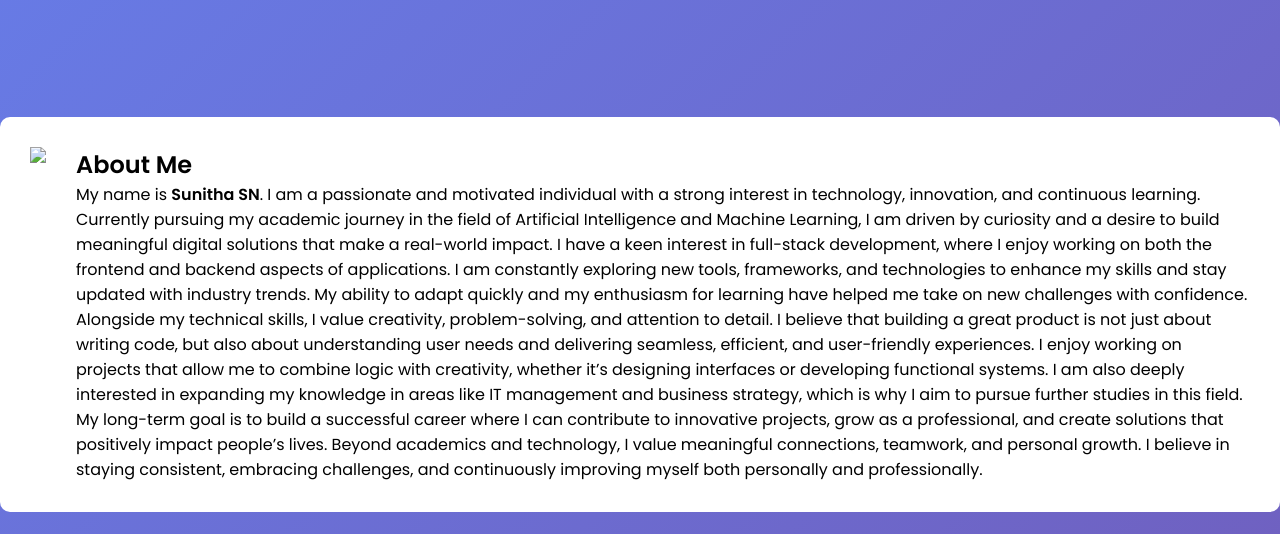
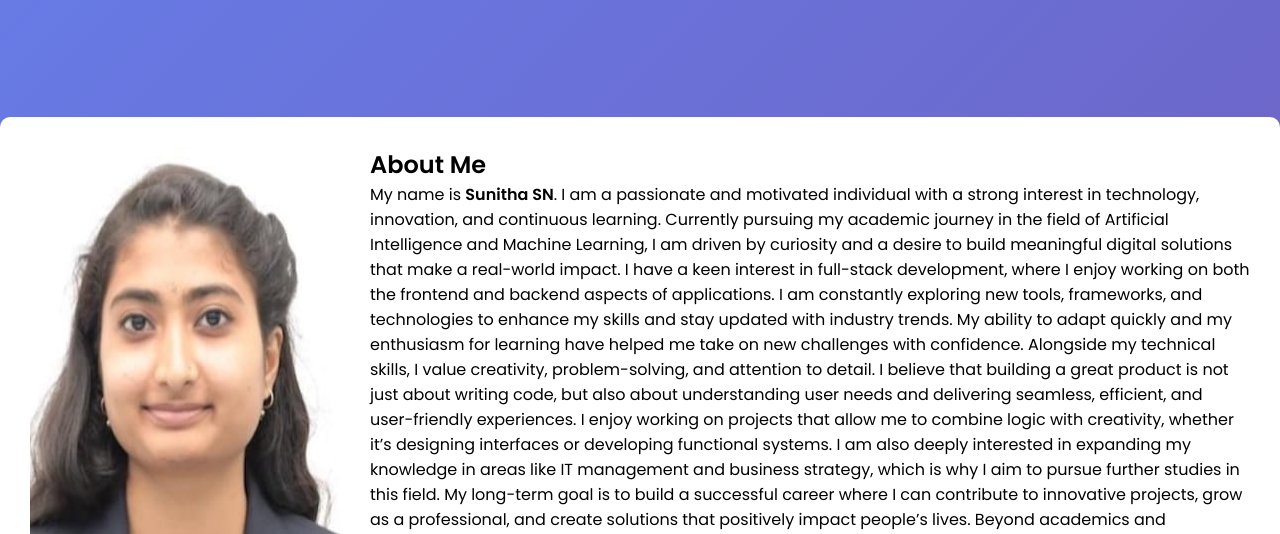
Before and after one commit to 25aimb56-source/portfolio, a website: page index.html in a window 1280 px wide. Shown: the part 266-800 px from the top of the page. Drawn offline with Linux system fonts and the light colour scheme.

Commit message:
Update index.html

```diff
--- a/index.html
+++ b/index.html
@@ -43,7 +43,7 @@
 <!-- About -->
 <section id="about">
 
-<img src="PHOTOO.JPG.jpg"class="profile">
+<img src="PHOTOO.JPG.jpeg"class="profile">
 
 <div>
 
```
